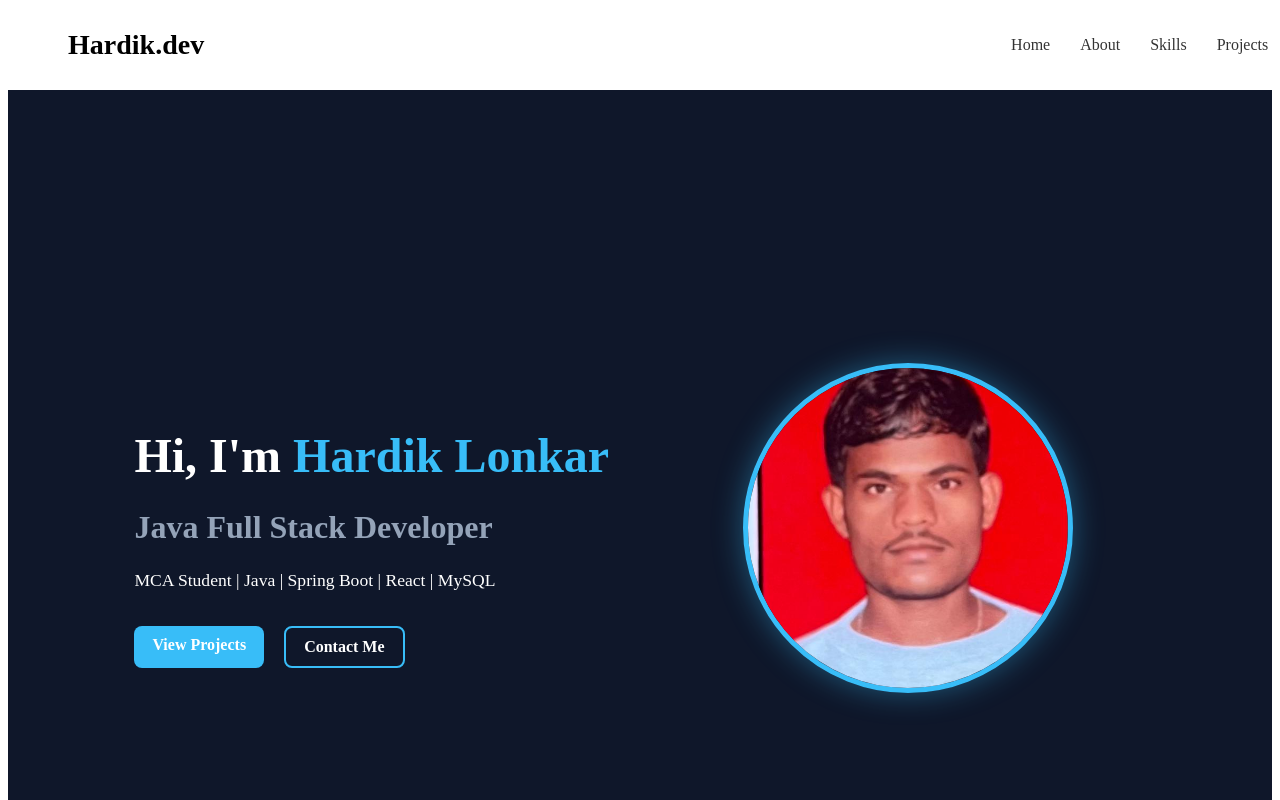
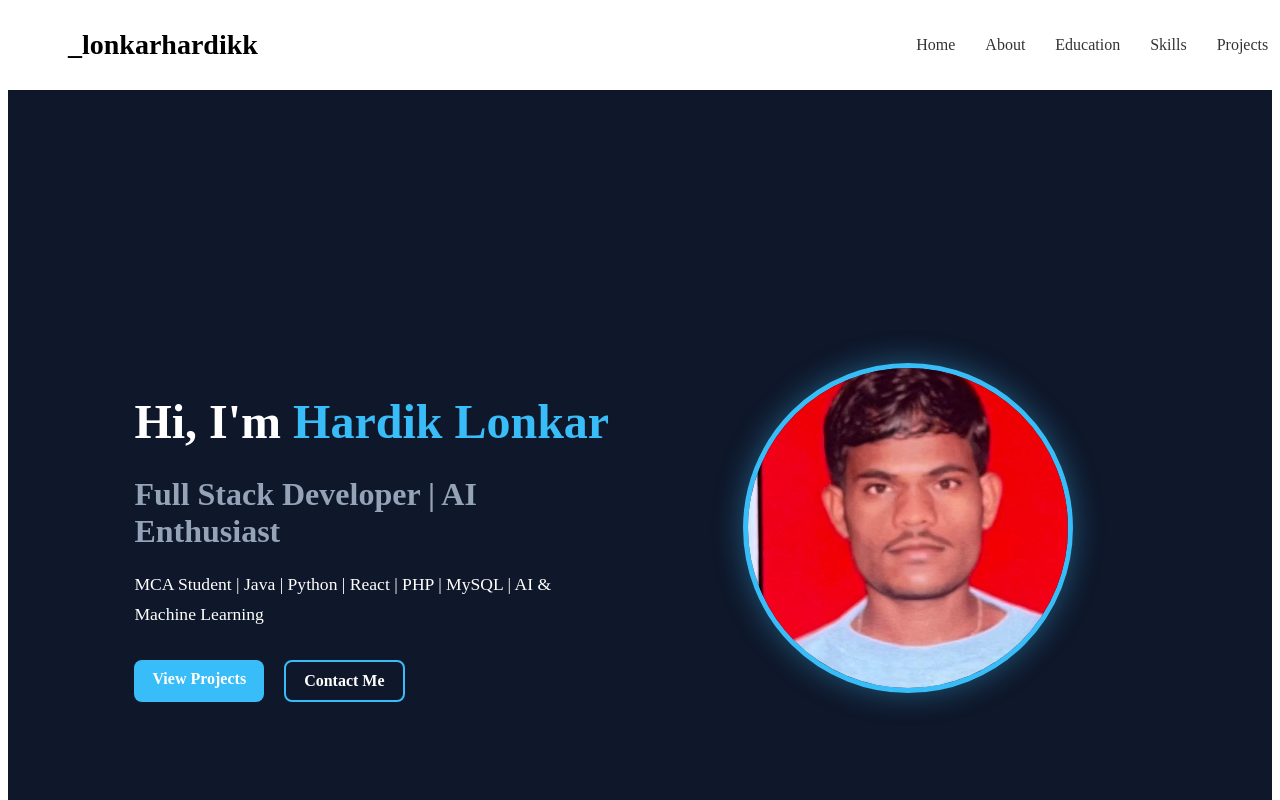
Before and after one commit to Hardiklonkar/portfolio, a React app: page / in a window 1280 px wide. Shown: the top 800 px of the page. Built offline with nearby package versions, Linux system fonts and the light colour scheme; the HTML template or start-up script is replaced by a standard one.

Commit message:
Added JobConnect project

```diff
--- a/src/components/contact/Contact.jsx
+++ b/src/components/contact/Contact.jsx
@@ -8,7 +8,7 @@ function Contact() {
         <h2>Contact Me</h2>
 
         <p>
-          I'm currently looking for Java Full Stack Internship opportunities.
+          I'm currently looking for Full Stack Development, Java, Python, and AI Internship opportunities.
         </p>
 
         <div className="contact-info">
@@ -20,6 +20,20 @@ function Contact() {
               lonkarhardik@gmail.com
             </a>
           </p>
+
+
+          <p>
+            🌐 Portfolio:
+            <br />
+            <a
+              href="https://portfolio-vert-one-23.vercel.app"
+              target="_blank"
+              rel="noreferrer"
+            >
+              portfolio-vert-one-23.vercel.app
+            </a>
+          </p>
+
 
           <p>
             💻 GitHub:
@@ -33,6 +47,7 @@ function Contact() {
             </a>
           </p>
 
+
           <p>
             💼 LinkedIn:
             <br />
@@ -45,6 +60,7 @@ function Contact() {
             </a>
           </p>
 
+
         </div>
 
       </div>
--- a/src/components/home/Hero.jsx
+++ b/src/components/home/Hero.jsx
@@ -11,14 +11,15 @@ function Hero() {
         </h1>
 
         <h2>
-          Java Full Stack Developer
+          Full Stack Developer | AI Enthusiast
         </h2>
 
         <p>
-          MCA Student | Java | Spring Boot | React | MySQL
+          MCA Student | Java | Python | React | PHP | MySQL | AI & Machine Learning
         </p>
 
         <div className="hero-buttons">
+
           <a href="#projects" className="btn primary">
             View Projects
           </a>
@@ -26,6 +27,7 @@ function Hero() {
           <a href="#contact" className="btn secondary">
             Contact Me
           </a>
+
         </div>
 
       </div>
--- a/src/components/layout/Footer.jsx
+++ b/src/components/layout/Footer.jsx
@@ -3,11 +3,12 @@ import "./Footer.css";
 function Footer() {
   return (
     <footer className="footer">
-      <div className="footer-container">
 
-        <h3>Hardik Lonkar</h3>
+      <h3>lonkarhardikk</h3>
 
-        <p>Java Full Stack Developer | MCA Student</p>
+      <p>
+        Full Stack Developer | AI Enthusiast | MCA Student
+      </p>
 
       <div className="footer-links">
 
@@ -27,13 +28,20 @@ function Footer() {
           LinkedIn
         </a>
 
+        <a
+          href="https://portfolio-vert-one-23.vercel.app"
+          target="_blank"
+          rel="noreferrer"
+        >
+          Portfolio
+        </a>
+
       </div>
 
       <p className="copyright">
-          © 2026 Hardik Lonkar. All Rights Reserved.
+        © 2026 _lonkarhardikk. All Rights Reserved.
       </p>
 
-      </div>
     </footer>
   );
 }
--- a/src/components/layout/Navbar.jsx
+++ b/src/components/layout/Navbar.jsx
@@ -7,7 +7,7 @@ function Navbar() {
     <nav className="navbar">
 
       <div className="logo">
-        Hardik.dev
+        _lonkarhardikk
       </div>
 
       <ul className="nav-links">
@@ -18,6 +18,10 @@ function Navbar() {
 
         <li>
           <a href="#about">About</a>
+        </li>
+
+        <li>
+          <a href="#education">Education</a>
         </li>
 
         <li>
--- a/src/data/projects.js
+++ b/src/data/projects.js
@@ -18,6 +18,7 @@ const projects = [
     demo: "https://ai-chatbot-o6hyxevhdtye5g92ta6lru.streamlit.app/",
   },
 
+
   {
     title: "Bank Management System",
 
@@ -32,6 +33,23 @@ const projects = [
 
     demo: "#",
   },
+
+
+  {
+    title: "JobConnect - Online Job Portal",
+
+    image: "/images/projects/jobconnect.png",
+
+    description:
+      "A full-stack online job portal developed using PHP and MySQL. The system includes Admin, Company, and User modules with job posting, job application, resume upload, and application status management features.",
+
+    tech: "PHP • MySQL • HTML • CSS • JavaScript • XAMPP",
+
+    github:
+      "https://github.com/Hardiklonkar/JobConnect-Online-Job-Portal",
+
+    demo: "#",
+  },
 ];
 
 export default projects;
```
Also changed, not shown: public/images/projects/bank-management.png (added), public/images/projects/jobconnect.png (added). Lines whose indentation alone changed are shown as unchanged.
